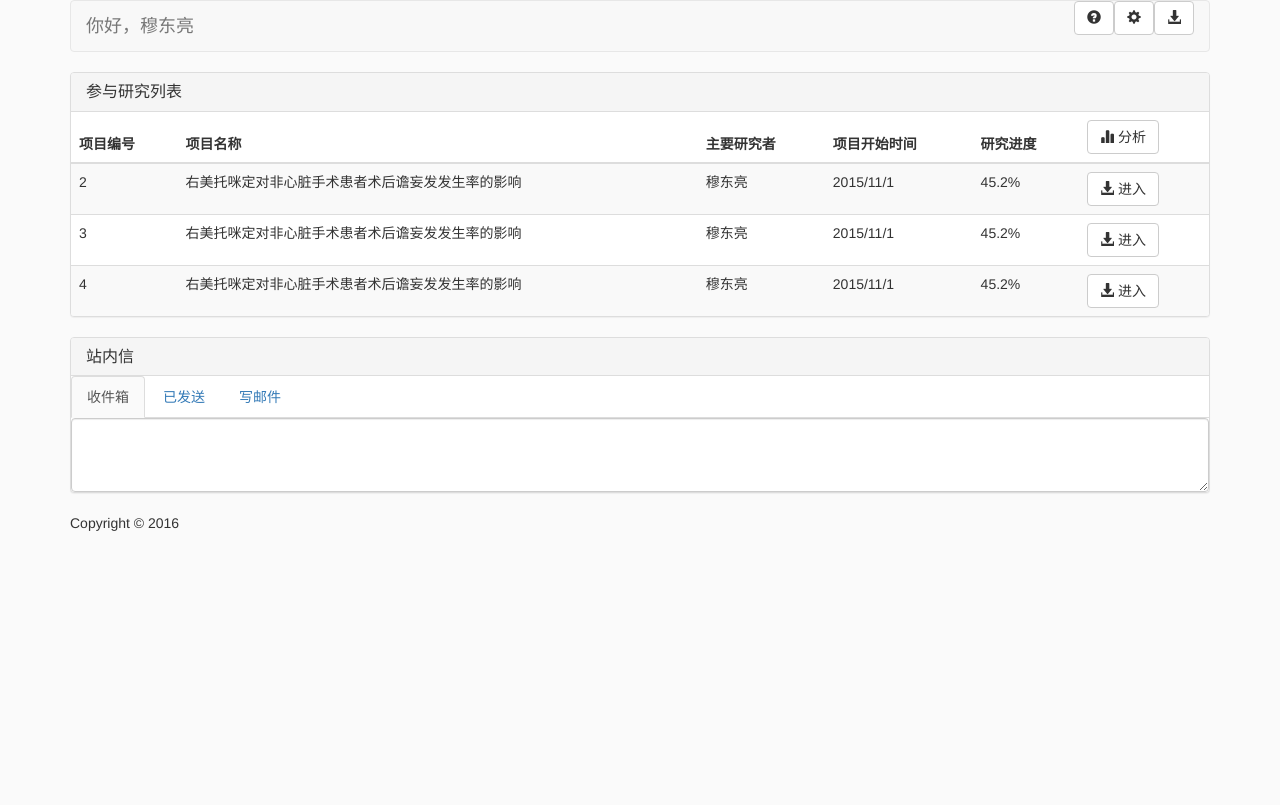
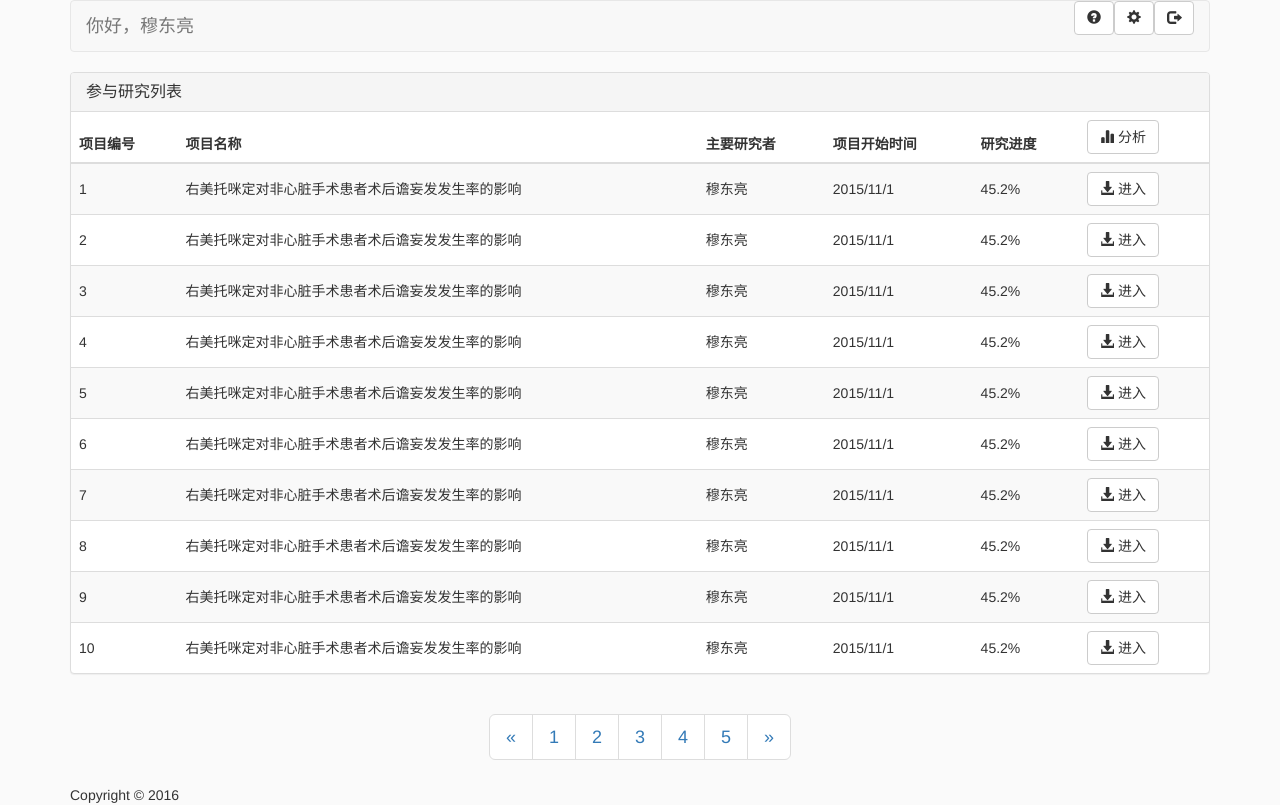
Before and after one commit to sunyan125/health, a Django app: template his/templates/crfapp/research_list.html in a window 1280 px wide. Before the commit the page ends 531 px from the top, so only its background shows below. Run offline with Django 3.2, Linux system fonts and the light colour scheme; the template is opened without the code that fills it, so the values that code supplies are empty; parts of the project's set-up code (start-up, migrations or seed data) failed here and were passed over; some libraries are stand-ins or nearby versions.

Commit message:
update research and research list page base comments.

```diff
--- a/his/templates/crfapp/research.html
+++ b/his/templates/crfapp/research.html
@@ -40,7 +40,7 @@
               </li>
               <li>
                 <button type="button" class="btn btn-default">
-                  <span class="glyphicon glyphicon-download-alt" aria-hidden="true"></span>
+                  <span class="glyphicon glyphicon-log-out" aria-hidden="true"></span>
                 </button>
               </li>
             </ul>
--- a/his/templates/crfapp/research_list.html
+++ b/his/templates/crfapp/research_list.html
@@ -30,13 +30,13 @@
 				<ul class="nav navbar-nav navbar-right">
 					<li><button type="button" class="btn btn-default"><span class="glyphicon glyphicon-question-sign" aria-hidden="true"></span></button></li>
 					<li><button type="button" class="btn btn-default"><span class="glyphicon glyphicon-cog" aria-hidden="true"></span></button></li>
-					<li><button type="button" class="btn btn-default"><span class="glyphicon glyphicon-download-alt" aria-hidden="true"></span></button></li>
+					<li><button type="button" class="btn btn-default"><span class="glyphicon glyphicon-log-out" aria-hidden="true"></span></button></li>
 				</ul>
 			</div><!-- /.navbar-collapse -->
 		</div>
 	</nav>
 
-	<!-- main top -->
+	<!-- main -->
 	<div class="panel panel-default">
 		<div class="panel-heading">
 			<h3 class="panel-title">参与研究列表</h3>
@@ -55,65 +55,112 @@
 				</thead>
 				<tbody>
 					<tr>
-						<td>2</td>
-						<td>右美托咪定对非心脏手术患者术后谵妄发发生率的影响</td>
-						<td>穆东亮</td>
-						<td>2015/11/1</td>
-						<td>45.2%</td>
-						<td><button type="button" class="btn btn-default"><span class="glyphicon glyphicon-download-alt" aria-hidden="true"></span> 进入</button></td>
+						<td style="vertical-align:middle">1</td>
+						<td style="vertical-align:middle">右美托咪定对非心脏手术患者术后谵妄发发生率的影响</td>
+						<td style="vertical-align:middle">穆东亮</td>
+						<td style="vertical-align:middle">2015/11/1</td>
+						<td style="vertical-align:middle">45.2%</td>
+						<td style="vertical-align:middle"><button type="button" class="btn btn-default"><span class="glyphicon glyphicon-download-alt" aria-hidden="true"></span> 进入</button></td>
 					</tr>
 					<tr>
-						<td>3</td>
-						<td>右美托咪定对非心脏手术患者术后谵妄发发生率的影响</td>
-						<td>穆东亮</td>
-						<td>2015/11/1</td>
-						<td>45.2%</td>
-						<td><button type="button" class="btn btn-default"><span class="glyphicon glyphicon-download-alt" aria-hidden="true"></span> 进入</button></td>
+						<td style="vertical-align:middle">2</td>
+						<td style="vertical-align:middle">右美托咪定对非心脏手术患者术后谵妄发发生率的影响</td>
+						<td style="vertical-align:middle">穆东亮</td>
+						<td style="vertical-align:middle">2015/11/1</td>
+						<td style="vertical-align:middle">45.2%</td>
+						<td style="vertical-align:middle"><button type="button" class="btn btn-default"><span class="glyphicon glyphicon-download-alt" aria-hidden="true"></span> 进入</button></td>
 					</tr>
 					<tr>
-						<td>4</td>
-						<td>右美托咪定对非心脏手术患者术后谵妄发发生率的影响</td>
-						<td>穆东亮</td>
-						<td>2015/11/1</td>
-						<td>45.2%</td>
-						<td><button type="button" class="btn btn-default"><span class="glyphicon glyphicon-download-alt" aria-hidden="true"></span> 进入</button></td>
+						<td style="vertical-align:middle">3</td>
+						<td style="vertical-align:middle">右美托咪定对非心脏手术患者术后谵妄发发生率的影响</td>
+						<td style="vertical-align:middle">穆东亮</td>
+						<td style="vertical-align:middle">2015/11/1</td>
+						<td style="vertical-align:middle">45.2%</td>
+						<td style="vertical-align:middle"><button type="button" class="btn btn-default"><span class="glyphicon glyphicon-download-alt" aria-hidden="true"></span> 进入</button></td>
 					</tr>
+                    <tr>
+                        <td style="vertical-align:middle">4</td>
+                        <td style="vertical-align:middle">右美托咪定对非心脏手术患者术后谵妄发发生率的影响</td>
+                        <td style="vertical-align:middle">穆东亮</td>
+                        <td style="vertical-align:middle">2015/11/1</td>
+                        <td style="vertical-align:middle">45.2%</td>
+                        <td style="vertical-align:middle"><button type="button" class="btn btn-default"><span class="glyphicon glyphicon-download-alt" aria-hidden="true"></span> 进入</button></td>
+                    </tr>
+                    <tr>
+                        <td style="vertical-align:middle" style="vertical-align:middle">5</td>
+                        <td style="vertical-align:middle" style="vertical-align:middle">右美托咪定对非心脏手术患者术后谵妄发发生率的影响</td>
+                        <td style="vertical-align:middle" style="vertical-align:middle">穆东亮</td>
+                        <td style="vertical-align:middle" style="vertical-align:middle">2015/11/1</td>
+                        <td style="vertical-align:middle" style="vertical-align:middle">45.2%</td>
+                        <td style="vertical-align:middle" style="vertical-align:middle"><button type="button" class="btn btn-default"><span class="glyphicon glyphicon-download-alt" aria-hidden="true"></span> 进入</button></td>
+                    </tr>
+                    <tr>
+                        <td style="vertical-align:middle">6</td>
+                        <td style="vertical-align:middle">右美托咪定对非心脏手术患者术后谵妄发发生率的影响</td>
+                        <td style="vertical-align:middle">穆东亮</td>
+                        <td style="vertical-align:middle">2015/11/1</td>
+                        <td style="vertical-align:middle">45.2%</td>
+                        <td style="vertical-align:middle"><button type="button" class="btn btn-default"><span class="glyphicon glyphicon-download-alt" aria-hidden="true"></span> 进入</button></td>
+                    </tr>
+                    <tr>
+                        <td style="vertical-align:middle">7</td>
+                        <td style="vertical-align:middle">右美托咪定对非心脏手术患者术后谵妄发发生率的影响</td>
+                        <td style="vertical-align:middle">穆东亮</td>
+                        <td style="vertical-align:middle">2015/11/1</td>
+                        <td style="vertical-align:middle">45.2%</td>
+                        <td style="vertical-align:middle"><button type="button" class="btn btn-default"><span class="glyphicon glyphicon-download-alt" aria-hidden="true"></span> 进入</button></td>
+                    </tr>
+                    <tr>
+                        <td style="vertical-align:middle">8</td>
+                        <td style="vertical-align:middle">右美托咪定对非心脏手术患者术后谵妄发发生率的影响</td>
+                        <td style="vertical-align:middle">穆东亮</td>
+                        <td style="vertical-align:middle">2015/11/1</td>
+                        <td style="vertical-align:middle">45.2%</td>
+                        <td style="vertical-align:middle"><button type="button" class="btn btn-default"><span class="glyphicon glyphicon-download-alt" aria-hidden="true"></span> 进入</button></td>
+                    </tr>
+                    <tr>
+                        <td style="vertical-align:middle">9</td>
+                        <td style="vertical-align:middle">右美托咪定对非心脏手术患者术后谵妄发发生率的影响</td>
+                        <td style="vertical-align:middle">穆东亮</td>
+                        <td style="vertical-align:middle">2015/11/1</td>
+                        <td style="vertical-align:middle">45.2%</td>
+                        <td style="vertical-align:middle"><button type="button" class="btn btn-default"><span class="glyphicon glyphicon-download-alt" aria-hidden="true"></span> 进入</button></td>
+                    </tr>
+                    <tr>
+                        <td style="vertical-align:middle">10</td>
+                        <td style="vertical-align:middle">右美托咪定对非心脏手术患者术后谵妄发发生率的影响</td>
+                        <td style="vertical-align:middle">穆东亮</td>
+                        <td style="vertical-align:middle">2015/11/1</td>
+                        <td style="vertical-align:middle">45.2%</td>
+                        <td style="vertical-align:middle"><button type="button" class="btn btn-default"><span class="glyphicon glyphicon-download-alt" aria-hidden="true"></span> 进入</button></td>
+                    </tr>
 				</tbody>
 			</table>
 		</div>
-	</div>
-	<!-- main top -->
+    </div>
 
-	<!-- main bottom -->
-	<div class="panel panel-default">
-		<div class="panel-heading">
-			<h3 class="panel-title">站内信</h3>
-		</div>
-		<div role="tabpanel">
-			<!-- Nav tabs -->
-			<ul class="nav nav-tabs" role="tablist">
-				<li role="presentation" class="active">
-					<a href="#inbox" aria-controls="inbox" role="tab" data-toggle="tab">收件箱</a>
-				</li>
-				<li role="presentation">
-					<a href="#senditem" aria-controls="senditem" role="tab" data-toggle="tab">已发送</a>
-				</li>
-				<li role="presentation">
-					<a href="#newitem" aria-controls="newitem" role="tab" data-toggle="tab">写邮件</a>
-				</li>
-			</ul>
-
-			<!-- Tab panes -->
-			<div class="tab-content">
-				<div role="tabpanel" class="tab-pane active" id="inbox">
-					<textarea name="txainbox" id="input" class="form-control" rows="3"></textarea>
-				</div>
-				<div role="tabpanel" class="tab-pane" id="senditem">...</div>
-				<div role="tabpanel" class="tab-pane" id="newitem">...</div>
-			</div>
-		</div>
-	</div>
-	<!-- main bottom -->
+    <div class="text-center">
+    <nav>
+        <ul class="pagination pagination-lg">
+            <li>
+                <a href="#" aria-label="Previous">
+                    <span aria-hidden="true">&laquo;</span>
+                </a>
+            </li>
+            <li><a href="#">1</a></li>
+            <li><a href="#">2</a></li>
+            <li><a href="#">3</a></li>
+            <li><a href="#">4</a></li>
+            <li><a href="#">5</a></li>
+            <li>
+                <a href="#" aria-label="Next">
+                    <span aria-hidden="true">&raquo;</span>
+                </a>
+            </li>
+          </ul>
+    </nav>
+    </div>
+    <!-- main -->
 
 	<footer class="site-footer">
 		Copyright &copy 2016
```
